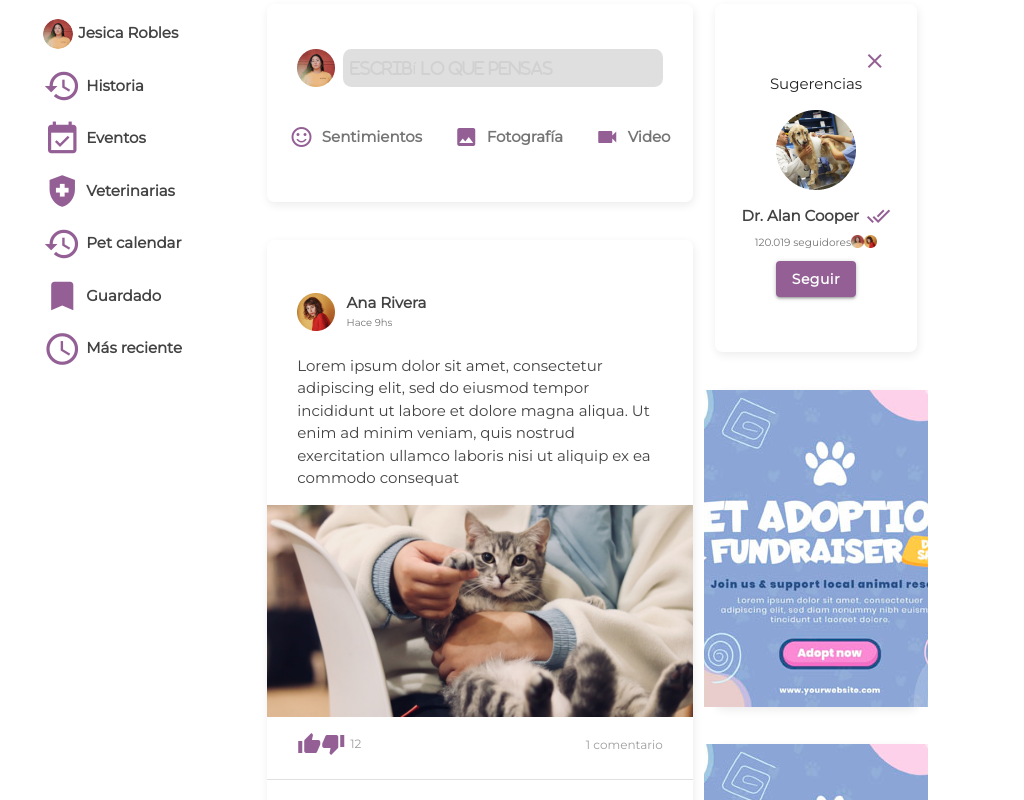
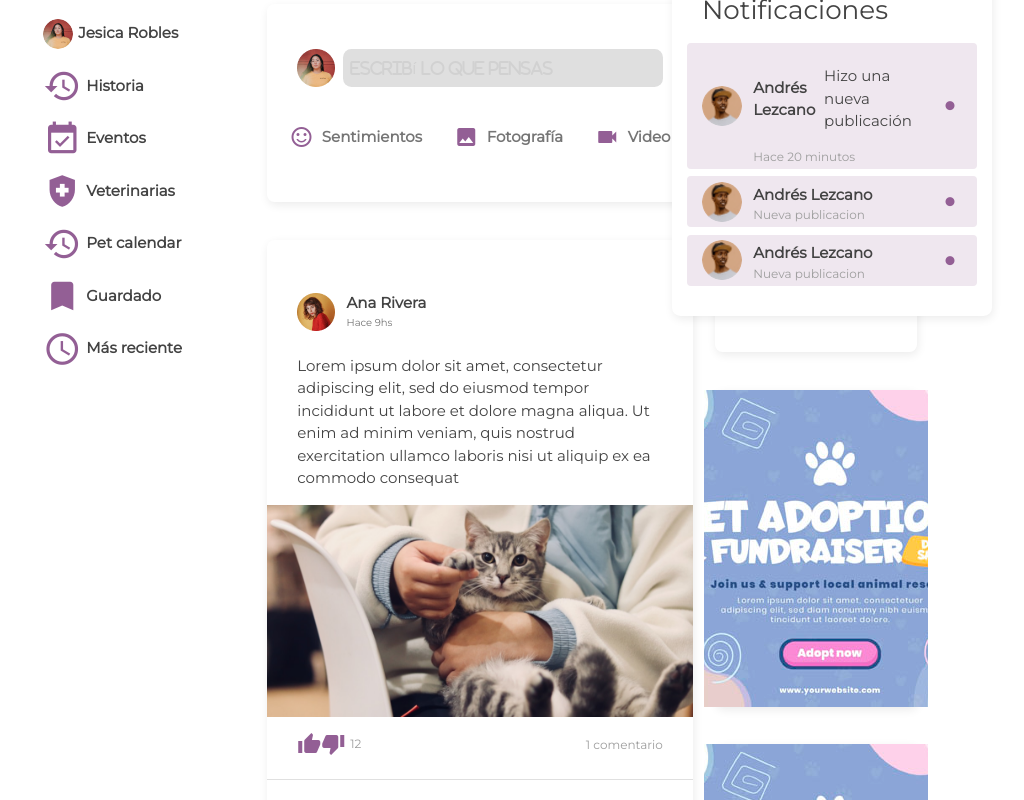
Before and after one commit to gisele89/interfaces2021, a plain HTML site: page Entregable5/home.html in a window 1280 px wide. Shown: the part 98-898 px from the top of the page, without its empty margins (160-1184 px from the left). Drawn offline with Linux system fonts and the light colour scheme.

Commit message:
Se agrega loader en chat y notificaciones en home.

```diff
--- a/Entregable5/home.html
+++ b/Entregable5/home.html
@@ -43,7 +43,7 @@
                 <ul class="right hide-on-med-and-down">
                     <li><a href="sass.html" id="profile-navbar"><img src='images/fotoperfil.png'
                                 class='imgRedonda' />Jesica</a></li>
-                    <li><a href="collapsible.html"><i class="material-icons">notifications_none</i></a></li>
+                    <li><a><i class="material-icons" id="notifications-icon">notifications</i></a></li>
                     <li><a class="dropdown-trigger" href="#!" data-target="dropdown1"><i
                                 class="material-icons right">arrow_drop_down</i></a></li>
                 </ul>
@@ -319,14 +319,53 @@
                             </div>
                         </div>
                     </div>
-
-
                     <div class="col s12 input-field comentar inside-card-padding">
                         <div class="write-post">
                             <img src='images/perfil-post.png' class="img-post" />
                             <input type="text" id="escribir-post" placeholder="Escribí un comentario">
                             <i class="material-icons eye-icon">sentiment_satisfied_alt</i>
                             <i class="material-icons photo-icon">insert_photo</i>
+                        </div>
+                    </div>
+                </div>
+            </div>
+            <div class="col s3 offset-s6 z-depth-3 popup-notificaciones">
+                <div id="chats">
+                    <h3 class="busqueda-text">Notificaciones</h3>
+                </div>
+                <div class="ventanas-chats">
+                    <div>
+                        <div class="seleccionado carta-chat">
+                            <img src='images/andres-perfil.png' class='imgRedondaG'/>
+                            <div class="col s12 links-busqueda">
+                                <a href="#" id="profile-lateralG">Andrés Lezcano <p>Hizo una nueva publicación</p></a>
+                                <label id="university">Hace 20 minutos</label>
+                            </div>
+                            <i class="fas fa-circle"></i>
+                        </div>
+                    </div>
+                </div>
+                <div class="ventanas-chats">
+                    <div>
+                        <div class="seleccionado carta-chat">
+                            <img src='images/andres-perfil.png' class='imgRedondaG'/>
+                            <div class="col s12 links-busqueda">
+                                <a href="#" id="profile-lateralG">Andrés Lezcano</a>
+                                <label id="university">Nueva publicacion</label>
+                            </div>
+                            <i class="fas fa-circle"></i>
+                        </div>
+                    </div>
+                </div>
+                <div class="ventanas-chats">
+                    <div>
+                        <div class="seleccionado carta-chat">
+                            <img src='images/andres-perfil.png' class='imgRedondaG'/>
+                            <div class="col s12 links-busqueda">
+                                <a href="#" id="profile-lateralG">Andrés Lezcano</a>
+                                <label id="university">Nueva publicacion</label>
+                            </div>
+                            <i class="fas fa-circle"></i>
                         </div>
                     </div>
                 </div>
@@ -366,6 +405,7 @@
         <script type="text/javascript" src="js/like-dislike.js"></script>
         <script type="text/javascript" src="js/script.js"></script>
         <script type="text/javascript" src="js/loader.js"></script>
+        <script type="text/javascript" src="js/notificaciones.js"></script>
 </body>
 
 </html>
```
Also changed, not shown: Entregable5/chat.html (+50 -4 lines).
